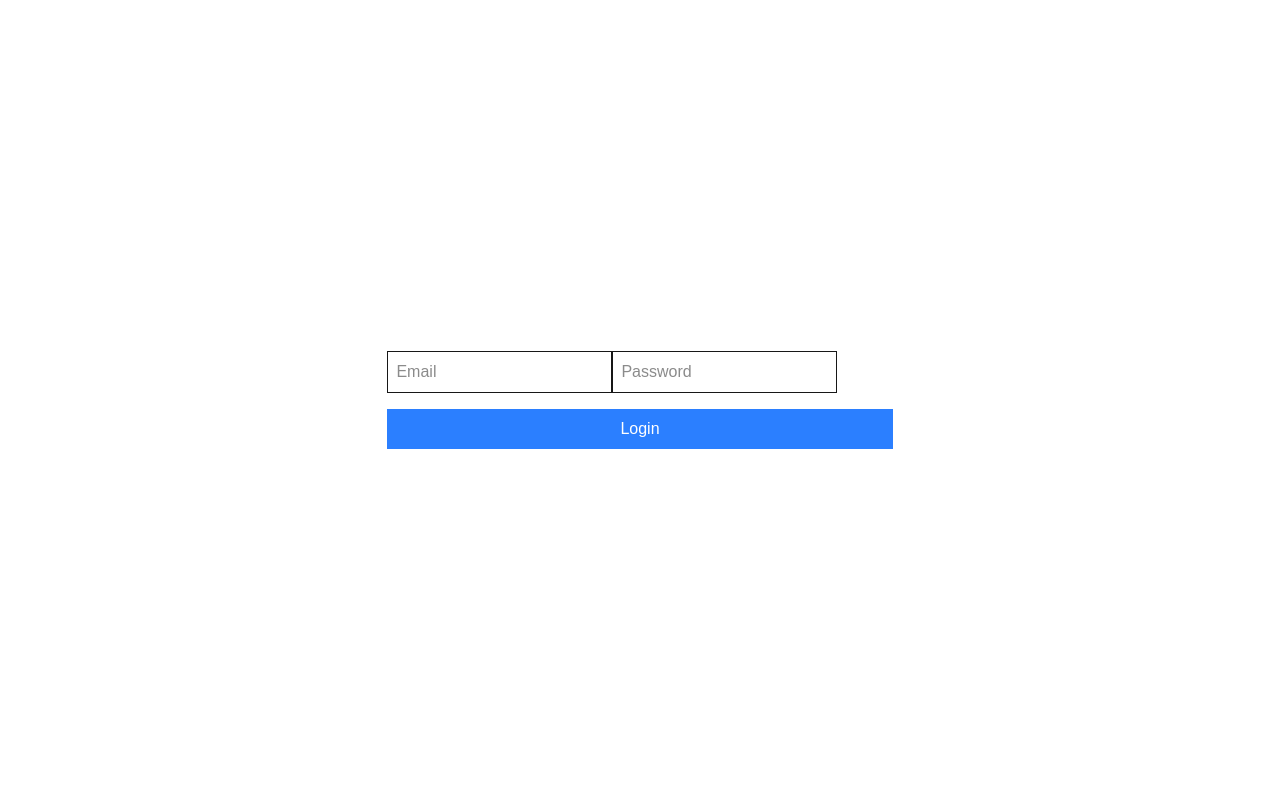
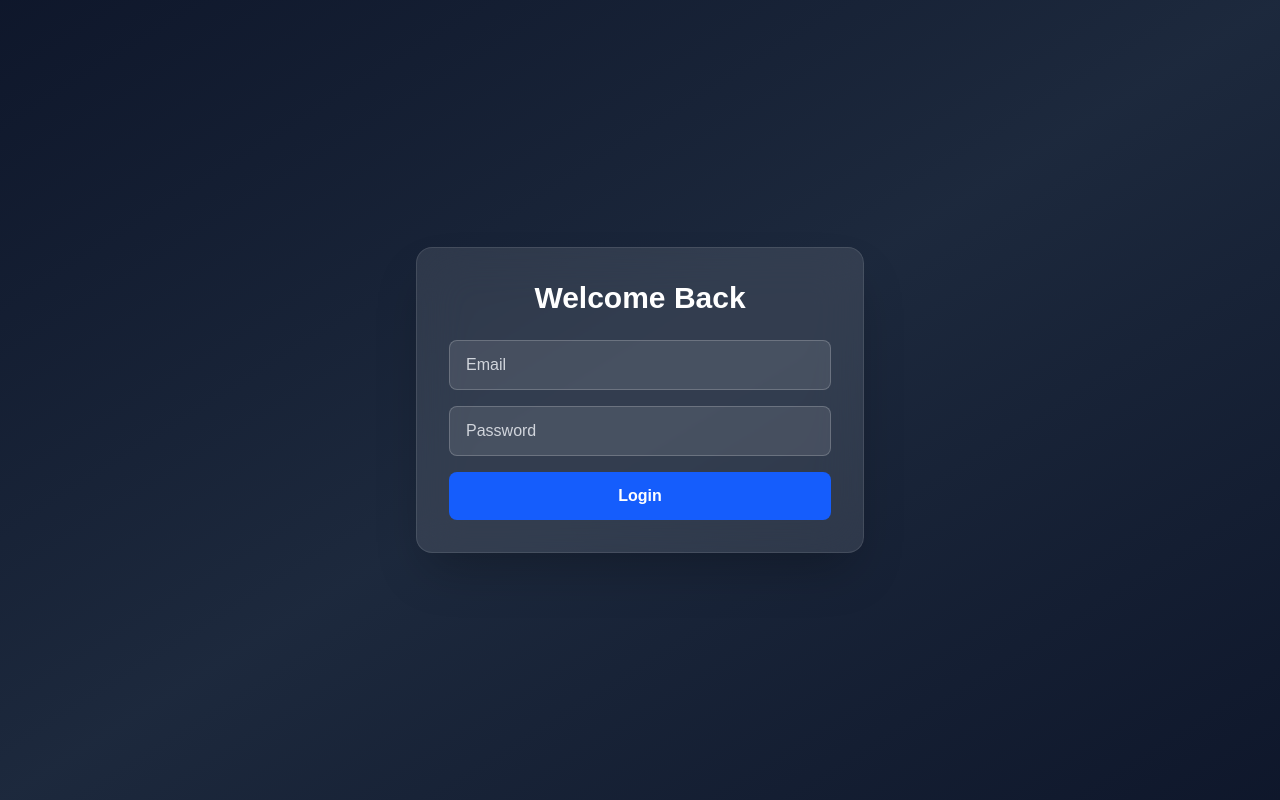
Before and after one commit to aonoexercist/next-gin, a Next.js app: page /login in a window 1280 px wide. Built offline with nearby package versions, Linux system fonts and the light colour scheme.

Commit message:
Enhance LoginPage with loading state management and improved UI design

```diff
--- a/app/login/page.tsx
+++ b/app/login/page.tsx
@@ -8,37 +8,47 @@ export default function LoginPage() {
   const router = useRouter()
   const [email, setEmail] = useState("")
   const [password, setPassword] = useState("")
+  const [loading, setLoading] = useState(false)
 
   const handleLogin = async () => {
     try {
+      setLoading(true)
       await login(email, password)
       router.push("/dashboard")
     } catch (err) {
-      console.log('err', err)
       alert("Invalid credentials")
+    } finally {
+      setLoading(false)
     }
   }
 
   return (
-    <div className="flex h-screen items-center justify-center">
+    <div className="min-h-screen flex items-center justify-center bg-gradient-to-br from-slate-900 via-slate-800 to-slate-900 p-6">
+      <div className="w-full max-w-md bg-white/10 backdrop-blur-xl border border-white/10 rounded-2xl p-8 shadow-2xl">
+        <h2 className="text-3xl font-bold text-white text-center mb-6">Welcome Back</h2>
+
         <div className="space-y-4">
           <input
-          className="border p-2"
+            className="w-full px-4 py-3 rounded-lg bg-white/10 border border-white/20 text-white placeholder-gray-300 focus:outline-none focus:ring-2 focus:ring-blue-500"
             placeholder="Email"
             onChange={(e) => setEmail(e.target.value)}
           />
+
           <input
-          className="border p-2"
             type="password"
+            className="w-full px-4 py-3 rounded-lg bg-white/10 border border-white/20 text-white placeholder-gray-300 focus:outline-none focus:ring-2 focus:ring-blue-500"
             placeholder="Password"
             onChange={(e) => setPassword(e.target.value)}
           />
+
           <button
             onClick={handleLogin}
-          className="bg-blue-500 text-white p-2 w-full"
+            disabled={loading}
+            className="w-full py-3 rounded-lg bg-blue-600 hover:bg-blue-700 transition font-semibold text-white disabled:opacity-50"
           >
-          Login
+            {loading ? "Signing in..." : "Login"}
           </button>
+        </div>
       </div>
     </div>
   )
```
Lines whose indentation alone changed are shown as unchanged.
